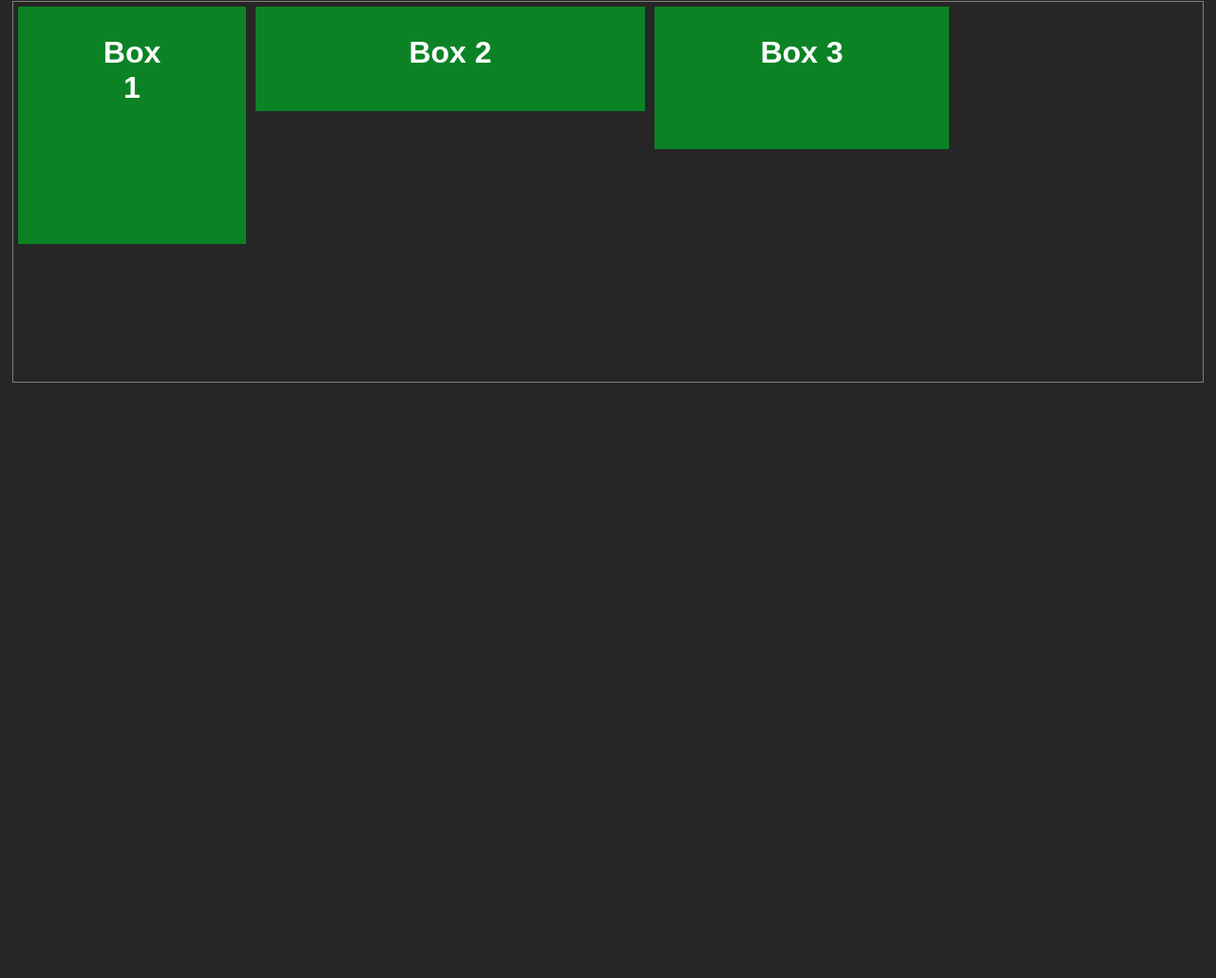
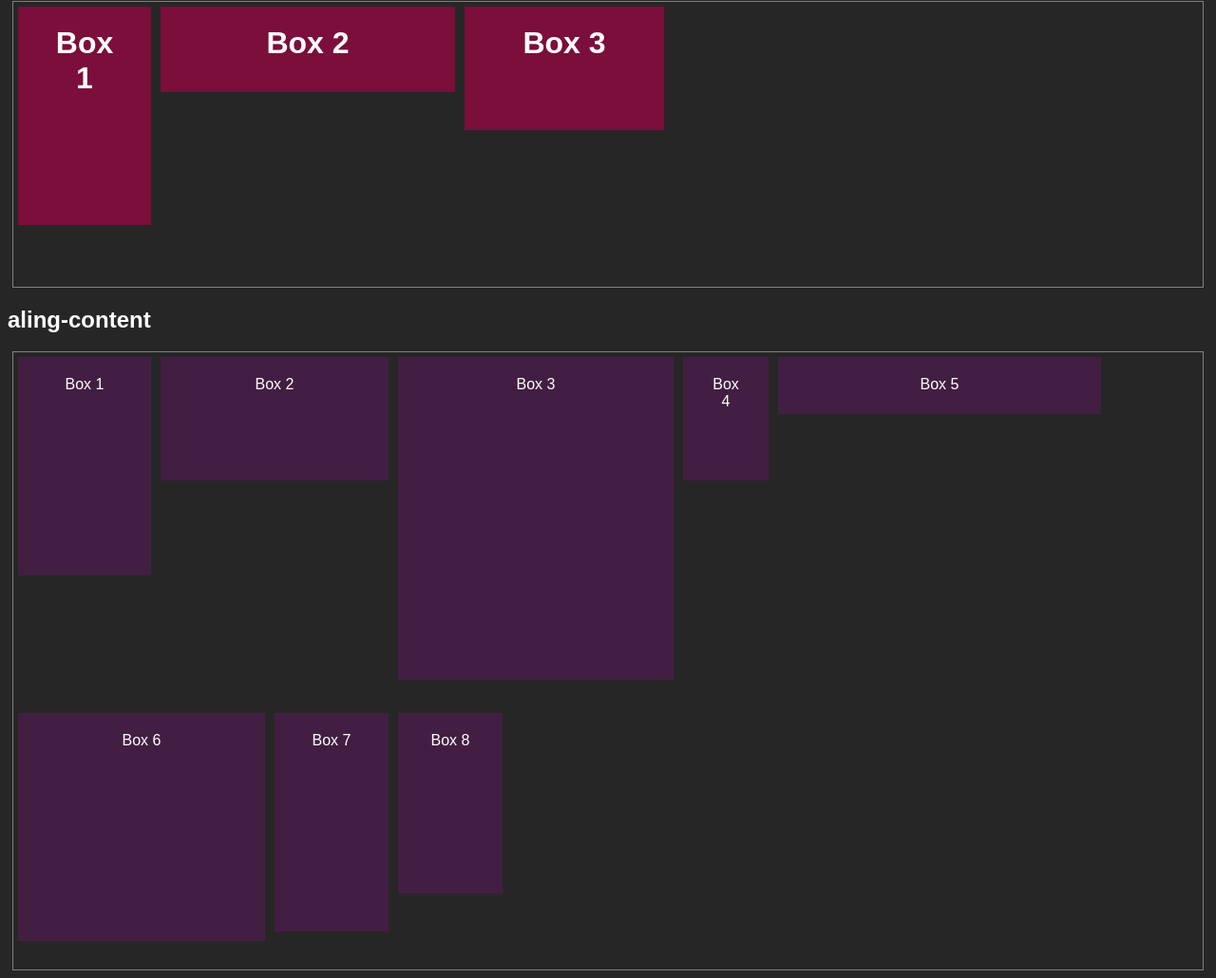
Before and after one commit to RomualdoFranca/FlexBox, a plain HTML site: page flex1.html in a window 1280 px wide. Shown: the part 2031-3061 px from the top of the page at 95% size. Before the commit the page ends 2442 px from the top, so only its background shows below. Drawn offline with Linux system fonts and the light colour scheme.

Commit message:
creating a aling-content example

```diff
--- a/flex1.css
+++ b/flex1.css
@@ -133,12 +133,12 @@ direita */
    end | self-start | self-end + ... safe | unsafe;
 } */
 #container5 {
-    height: 400px;
+    height: 300px;
     display: flex;
     border: 1px solid gray;
     font: bold 2em Arial, sans-serif;
     /* align-items: flex-end;*/
-    align-items: self-start;
+    /* align-items: self-start; */
     /* align-items: center; */
     /* align-items: stretch; */
     /* align-items: baseline; */
@@ -148,16 +148,94 @@ direita */
 #container5 > .box1 {
     width: 80px;
     height: 190px;
+    background-color: #a70247a8;
+    text-align: center;
+    padding: 20px 30px;
 }
 #container5 > .box2 {
     width: 250px;
     height: 50px;
+    background-color: #a70247a8;
+    text-align: center;
+    padding: 20px 30px;
 }
 #container5 > .box3 {
     width: 150px;
     height: 90px;
+    background-color: #a70247a8;
+    text-align: center;
+    padding: 20px 30px;
 }
-#container5 {
+
+/* .container {
+  align-content: flex-start | flex-end | center | space-between | space-around | space-evenly |
+   stretch | start | end | baseline | first baseline | last baseline + ... safe | unsafe;
+} */
+#container6 {
     display: flex;
+    flex-wrap: wrap;
+    /* align-content: space-between; */
+    /* align-items: flex-end; */
+    /* align-items: center; */
+    /* align-items: space-around; */
+    align-items: space-between;
+    height: 650px;
+    border: 1px solid gray;
 
 }
+#container6 > .box1 {
+    width: 80px;
+    height: 190px;
+    background-color: #521b53a8;
+    text-align: center;
+    padding: 20px 30px;
+}
+#container6 > .box2 {
+    width:180px;
+    height: 90px;
+    background-color: #521b53a8;
+    text-align: center;
+    padding: 20px 30px;
+}
+#container6 > .box3 {
+    width: 230px;
+    height: 300px;
+    background-color: #521b53a8;
+    text-align: center;
+    padding: 20px 30px;
+}
+#container6 > .box4 {
+    width: 30px;
+    height: 90px;
+    background-color: #521b53a8;
+    text-align: center;
+    padding: 20px 30px;
+}
+#container6 > .box5 {
+    width: 280px;
+    height: 20px;
+    background-color: #521b53a8;
+    text-align: center;
+    padding: 20px 30px;
+}
+#container6 > .box6 {
+    width: 200px;
+    height: 200px;
+    background-color: #521b53a8;
+    text-align: center;
+    padding: 20px 30px;
+}
+#container6 > .box7 {
+    width: 60px;
+    height: 190px;
+    background-color: #521b53a8;
+    text-align: center;
+    padding: 20px 30px;
+}
+#container6 > .box8 {
+    width: 50px;
+    height: 150px;
+    background-color: #521b53a8;
+    text-align: center;
+    padding: 20px 30px;
+}
--- a/flex1.html
+++ b/flex1.html
@@ -102,6 +102,22 @@
             <div class="box3">Box 3</div>
 
          </div>
+
+         <h2>aling-content</h2>
+         <div id="container6">
+
+             <div class="box1">Box 1</div>
+             <div class="box2">Box 2</div>
+             <div class="box3">Box 3</div>
+             <div class="box4">Box 4</div>
+             <div class="box5">Box 5</div>
+             <div class="box6">Box 6</div>
+             <div class="box7">Box 7</div>
+             <div class="box8">Box 8</div>
+
+
+
+          </div>
     </body>
 
 </html>
```
